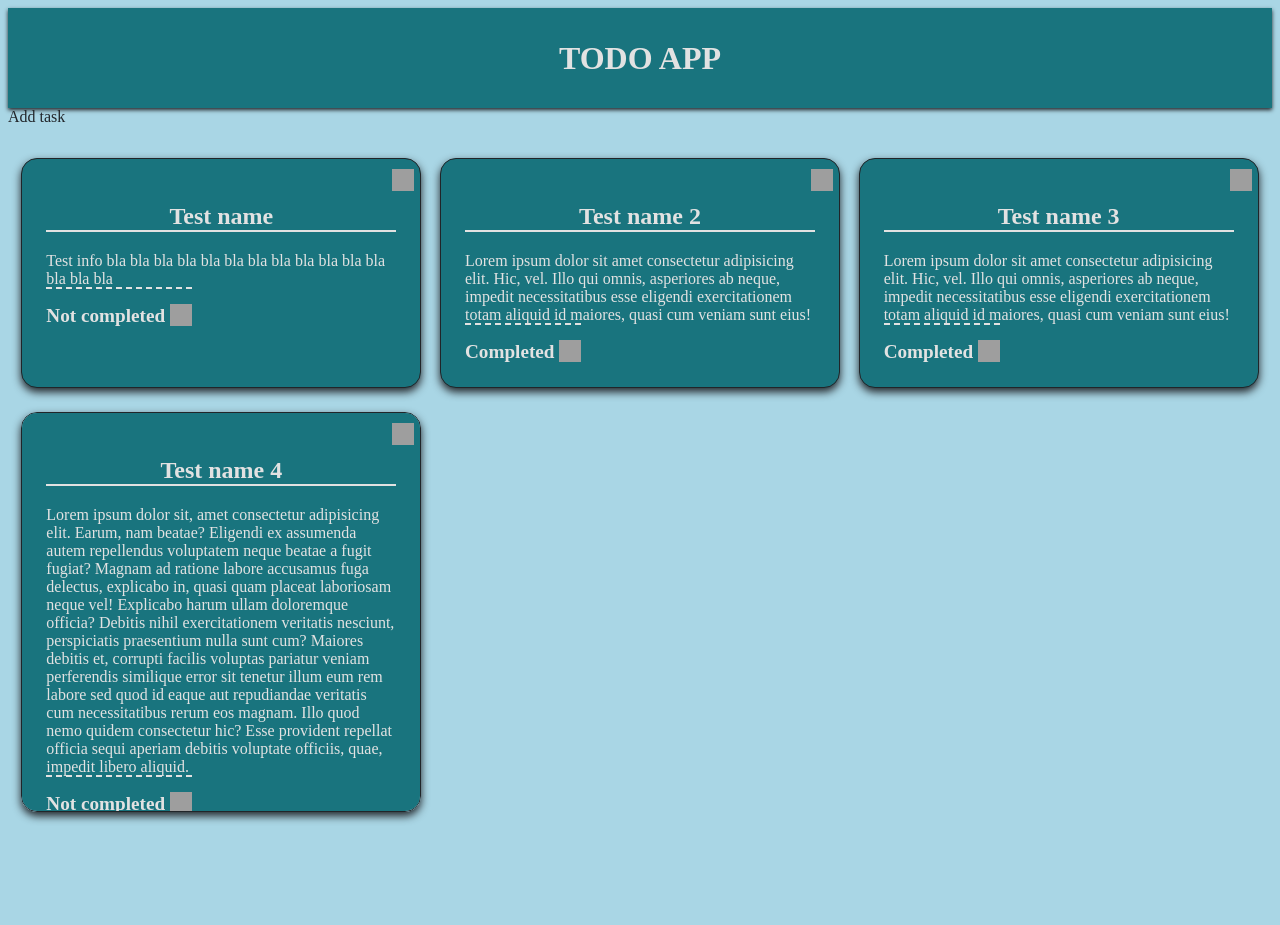
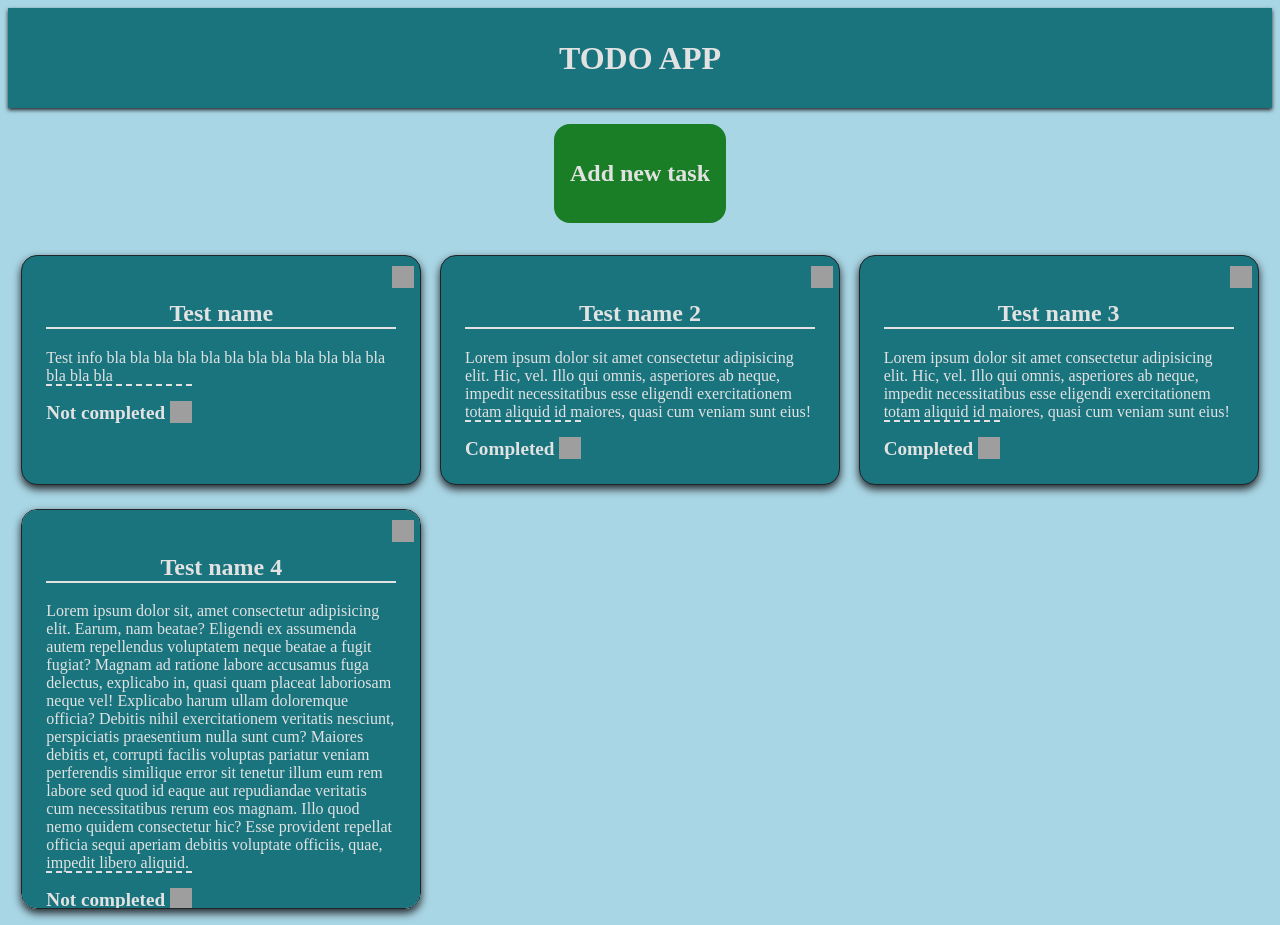
Before and after one commit to slysnek/liga-traineeship-project, a React (Create React App) app: page / in a window 1280 px wide. Before the commit the page ends 828 px from the top, so only its background shows below. Built offline with nearby package versions, Linux system fonts and the light colour scheme; grey boxes are pictures that could not be loaded; the HTML template or start-up script is replaced by a standard one.

Commit message:
feat: add TitleLink component

```diff
--- /dev/null
+++ b/src/components/TitleLink/TitleLink.module.css
@@ -0,0 +1,17 @@
+@import '../../index.css';
+
+.link{
+    margin: 16px auto;
+    display: block;
+    text-align: center;
+    padding: 16px;
+    color: var(--font-color);
+    background-color: #197e25;
+    width: fit-content;
+    border-radius: 16px;
+}
+
+.link:hover{
+ transform: scale(1.05);
+ color: var(--font-color);
+}
--- /dev/null
+++ b/src/components/TitleLink/TitleLink.tsx
@@ -0,0 +1,16 @@
+import { Link } from 'react-router-dom';
+import styles from './TitleLink.module.css';
+import { TitleLinkProps } from './TitleLink.types';
+import TaskList from 'app/TaskList/TaskList';
+
+const TitleLink: React.FC<TitleLinkProps> = (props) => {
+  return (
+    <>
+      <Link className={styles.link} to={props.link}>
+        <h2>{props.buttonName}</h2>
+      </Link>
+    </>
+  );
+};
+
+export default TitleLink;
--- /dev/null
+++ b/src/components/TitleLink/TitleLink.types.ts
@@ -0,0 +1,4 @@
+export type TitleLinkProps = {
+  link: string;
+  buttonName: string;
+};
--- a/src/pages/AddTask/AddTask.tsx
+++ b/src/pages/AddTask/AddTask.tsx
@@ -1,11 +1,12 @@
 import { Link } from 'react-router-dom';
 import styles from './AddTask.module.css';
 import Form from 'app/Form/Form';
+import TitleLink from 'components/TitleLink/TitleLink';
 
 const AddTask = () => {
   return (
     <>
-      <Link to={'/'}>Back to main page</Link>
+      <TitleLink link="/" buttonName="Back to tasks"></TitleLink>
       <Form type={'Add task'}></Form>
     </>
   );
--- a/src/pages/EditTask/EditTask.tsx
+++ b/src/pages/EditTask/EditTask.tsx
@@ -2,11 +2,12 @@ import { Link } from 'react-router-dom';
 import styles from './EditTask.module.css';
 import Form from 'app/Form/Form';
 import { FormButton } from 'app/Form/Form.types';
+import TitleLink from 'components/TitleLink/TitleLink';
 
 const EditTask = () => {
   return (
     <>
-      <Link to={'/'}>Back to main page</Link>
+      <TitleLink link="/" buttonName="Back to tasks"></TitleLink>
       <Form type={'Edit task' as FormButton}></Form>
     </>
   );
--- a/src/pages/ShowTasks/ShowTasks.tsx
+++ b/src/pages/ShowTasks/ShowTasks.tsx
@@ -1,11 +1,12 @@
 import { Link } from 'react-router-dom';
 import styles from './ShowTasks.module.css';
 import TaskList from 'app/TaskList/TaskList';
+import TitleLink from 'components/TitleLink/TitleLink';
 
 const ShowTasks = () => {
   return (
     <>
-      <Link to={'/add_task'}>Add task</Link>
+      <TitleLink link="add_task" buttonName="Add new task"></TitleLink>
       <TaskList />
     </>
   );
```
